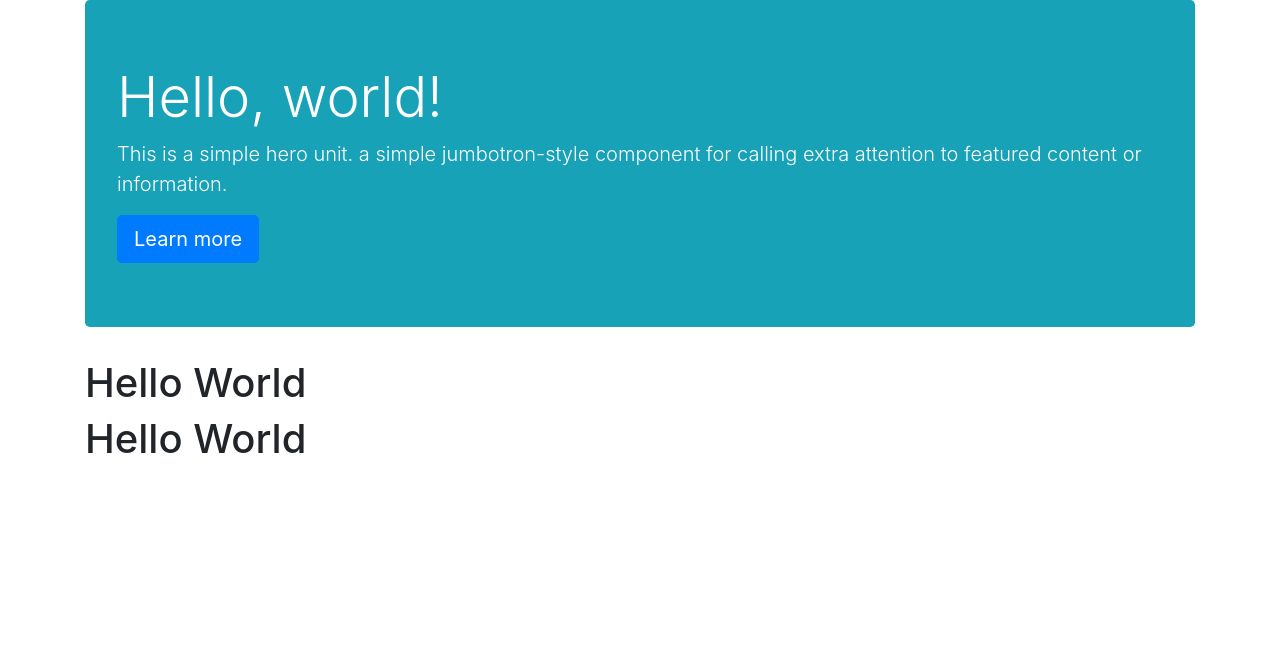
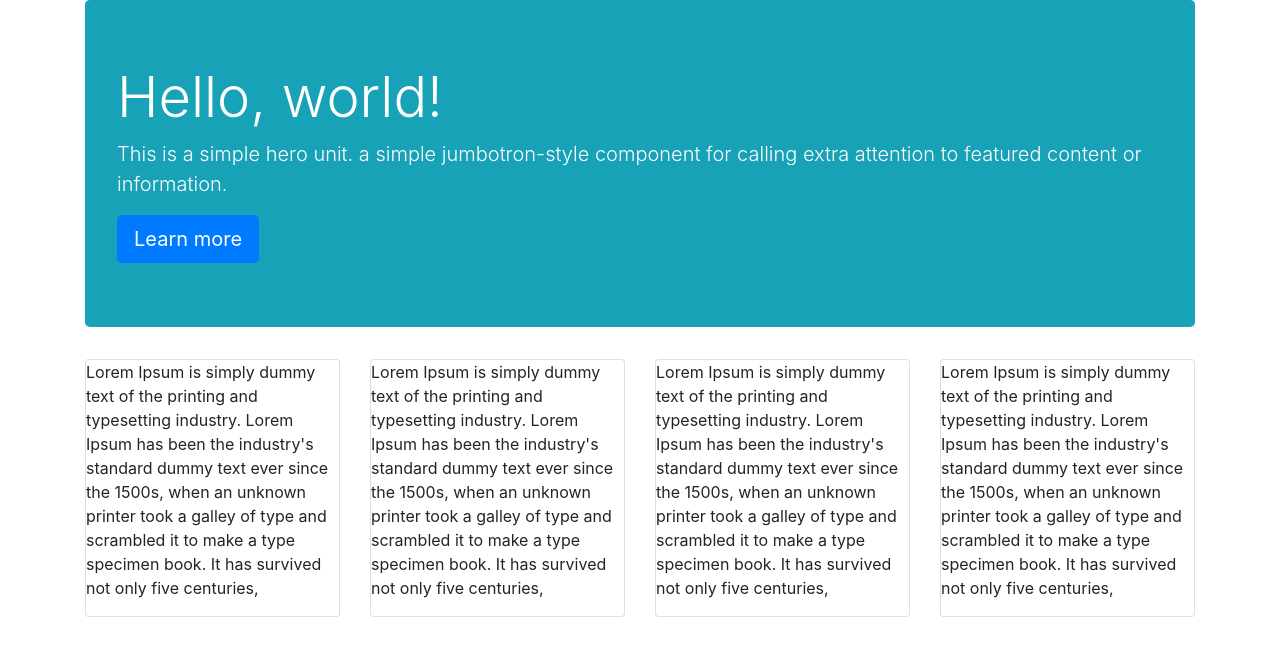
Before and after one commit to Cpreston3/bootstrap-challenge-Cpreston3, a plain HTML site: page index.html in a window 1280 px wide. Drawn offline with nearby package versions, Linux system fonts and the light colour scheme.

Commit message:
4 "cards" at the bottom.

```diff
--- a/index.html
+++ b/index.html
@@ -25,19 +25,42 @@
 
         <div class = "row">
             <!-- "col"= class: screen size ="sm": number of boxes being used 1-12-->
-            <div class="col-sm-12">
-                <h1>Hello World</h1>
+            <div class="col-sm-3">
+               <div class="card">
+                  <div class ="card-block">
+                      <p>Lorem Ipsum is simply dummy text of the printing and typesetting industry. Lorem Ipsum has been the industry's standard dummy text ever since the 1500s, when an unknown printer took a galley of type and scrambled it to make a type specimen book. It has survived not only five centuries,</p>
+                  </div>
+               </div>
+            </div> <div class="col-sm-3">
+               <div class="card">
+                  <div class ="card-block">
+                      <p>Lorem Ipsum is simply dummy text of the printing and typesetting industry. Lorem Ipsum has been the industry's standard dummy text ever since the 1500s, when an unknown printer took a galley of type and scrambled it to make a type specimen book. It has survived not only five centuries,</p>
+                  </div>
+               </div>
+            </div> <div class="col-sm-3">
+               <div class="card">
+                  <div class ="card-block">
+                      <p>Lorem Ipsum is simply dummy text of the printing and typesetting industry. Lorem Ipsum has been the industry's standard dummy text ever since the 1500s, when an unknown printer took a galley of type and scrambled it to make a type specimen book. It has survived not only five centuries,</p>
+                  </div>
+               </div>
+            </div> <div class="col-sm-3">
+               <div class="card">
+                  <div class ="card-block">
+                      <p>Lorem Ipsum is simply dummy text of the printing and typesetting industry. Lorem Ipsum has been the industry's standard dummy text ever since the 1500s, when an unknown printer took a galley of type and scrambled it to make a type specimen book. It has survived not only five centuries,</p>
+                  </div>
+               </div>
             </div>
         </div>
 
     </div>
+
 
     <div class= "container">
 
         <div class = "row">
             <!-- "col"= class: screen size ="sm": number of boxes being used 1-12-->
             <div class="col-sm-3">
-                <h1>Hello World</h1>
+                <h1></h1>
             </div>
         </div>
 
```
